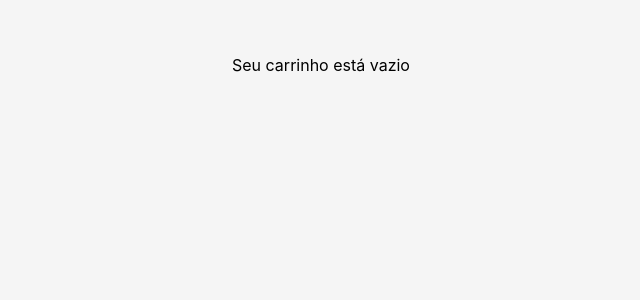
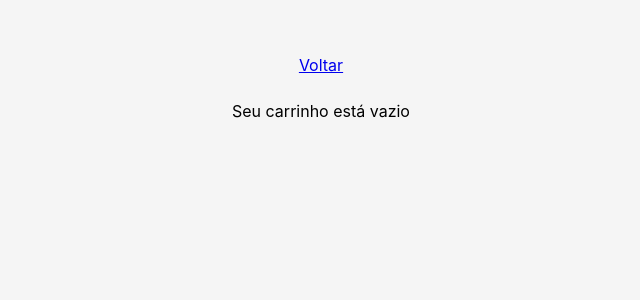
Before and after one commit to arthurdesa94/FrontEnd-ShoppingCartProject, a React (Create React App) app: page /shopping-cart in a window 1280 px wide. Shown: the top 300 px of the page, without its empty margins (319-959 px from the left). Built offline with nearby package versions, Linux system fonts and the light colour scheme.

Commit message:
Adicionando link 'Voltar'

```diff
--- a/src/components/ShoppingCart.jsx
+++ b/src/components/ShoppingCart.jsx
@@ -1,9 +1,11 @@
 import React from 'react';
+import { Link } from 'react-router-dom';
 
 class ShoppingCart extends React.Component {
   render() {
     return (
       <div>
+        <Link to="/">Voltar</Link>
         <p data-testid="shopping-cart-empty-message">Seu carrinho está vazio</p>
       </div>
     );
```
